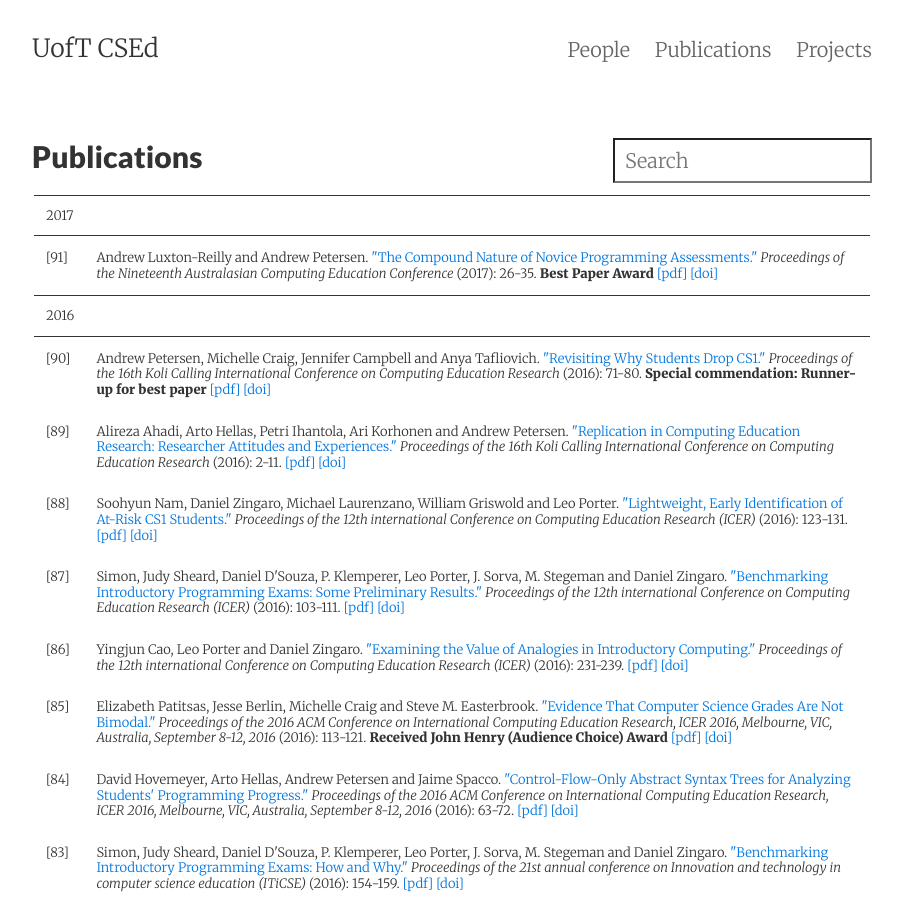
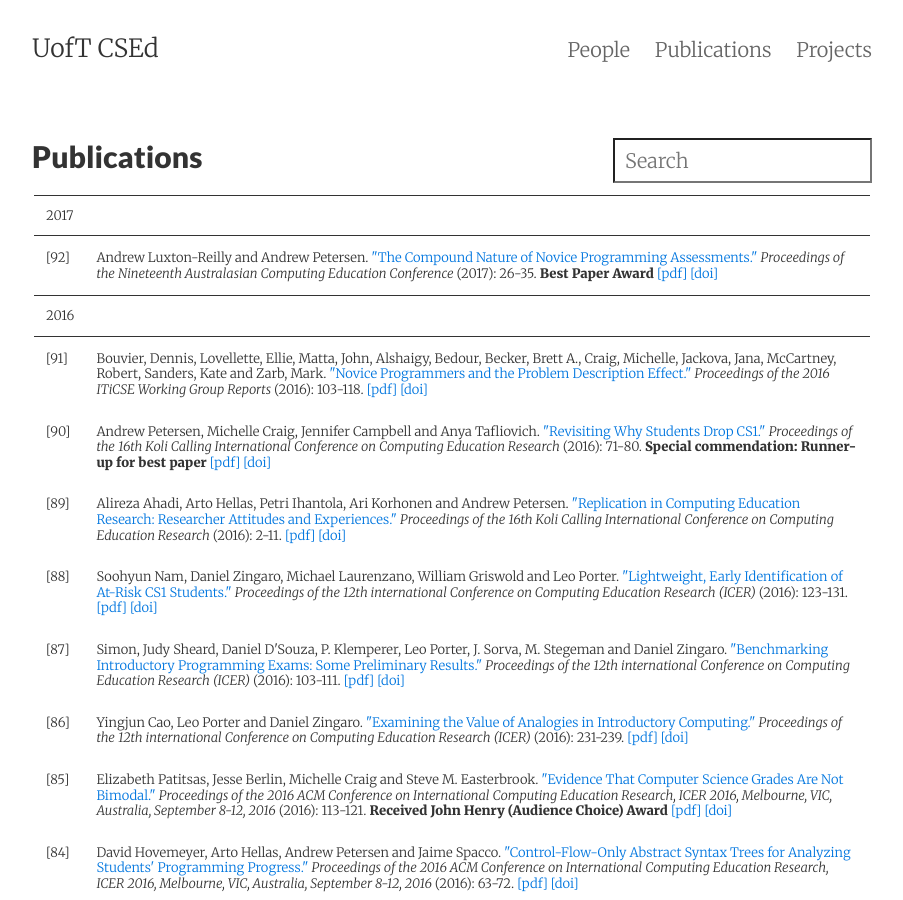
Before and after one commit to uoftcsed/uoftcsed.github.io, a Jekyll site: the page built from pubs.md, in a window 1280 px wide and 900 px high. Shown: the whole window, without its empty margins (188-1091 px from the left). Built offline with Jekyll 4.4.1, drawn with Linux system fonts in a browser that asks for light colours; nearby versions of some CDN libraries.

Commit message:
adding ITiCSE Working group paper

```diff
--- a/pubs.md
+++ b/pubs.md
@@ -8,10 +8,12 @@ tags: publications
 
 <table id="pubs" class="result">
 <tr><td colspan="2" class="sheader">2017</td></tr>
-<tr class="bibline"><td class="bibref"><a class="bibanchor" name="91"></a>[91]</td><td class="bibitem">Andrew Luxton-Reilly and Andrew Petersen.  <a href="http://doi.acm.org/10.1145/3013499.3013500">"The Compound Nature of Novice Programming Assessments." </a><i>Proceedings of the Nineteenth Australasian Computing Education Conference </i>(2017): 26-35.
+<tr class="bibline"><td class="bibref"><a class="bibanchor" name="92"></a>[92]</td><td class="bibitem">Andrew Luxton-Reilly and Andrew Petersen.  <a href="http://doi.acm.org/10.1145/3013499.3013500">"The Compound Nature of Novice Programming Assessments." </a><i>Proceedings of the Nineteenth Australasian Computing Education Conference </i>(2017): 26-35.
 <b>Best Paper Award</b>
 <span class="Z3988" title="ctx_ver=Z39.88-2004&amp;rft_val_fmt=info%3Aofi%2Ffmt%3Akev%3Amtx%3Abook&amp;rft.atitle=The+Compound+Nature+of+Novice+Programming+Assessments&amp;rft.btitle=Proceedings+of+the+Nineteenth+Australasian+Computing+Education+Conference&amp;rft.genre=bookitem&amp;rft.pub=&amp;rft_id=http%3A%2F%2Fdoi.acm.org%2F10.1145%2F3013499.3013500&amp;rfr_id=info%3Asid%2F%3Abibs%2FCampbell.bib%3Bbibs%2FCraig.bib%3Bbibs%2FEasterbrook.bib%3Bbibs%2FEngels.bib%3Bbibs%2FGries.bib%3Bbibs%2FHorton.bib%3Bbibs%2FLiu.bib%3Bbibs%2FPatitsas.bib%3Bbibs%2FPetersen.bib%3Bbibs%2FPitt.bib%3Bbibs%2FReid.bib%3Bbibs%2FSmith.bib%3Bbibs%2FTafliovich.bib%3Bbibs%2FZingaro.bib&amp;rft.date=2017&amp;rft.au=Andrew+Luxton-Reilly&amp;rft.au=Andrew+Petersen"></span> <span class="bibmenu"><a href="http://doi.acm.org/10.1145/3013499.3013500">[pdf]</a> <a href="http://dx.doi.org/10.1145/3013499.3013500">[doi]</a></span></td></tr>
 <tr><td colspan="2" class="sheader">2016</td></tr>
+<tr class="bibline"><td class="bibref"><a class="bibanchor" name="91"></a>[91]</td><td class="bibitem">Bouvier, Dennis, Lovellette, Ellie, Matta, John, Alshaigy, Bedour, Becker, Brett A., Craig, Michelle, Jackova, Jana, McCartney, Robert, Sanders, Kate and Zarb, Mark.  <a href="http://doi.acm.org/10.1145/3024906.3024912">"Novice Programmers and the Problem Description Effect." </a><i>Proceedings of the 2016 ITiCSE Working Group Reports </i>(2016): 103-118.
+<span class="Z3988" title="ctx_ver=Z39.88-2004&amp;rft_val_fmt=info%3Aofi%2Ffmt%3Akev%3Amtx%3Abook&amp;rft.atitle=Novice+Programmers+and+the+Problem+Description+Effect&amp;rft.btitle=Proceedings+of+the+2016+ITiCSE+Working+Group+Reports&amp;rft.genre=bookitem&amp;rft.pub=ACM&amp;rft_id=http%3A%2F%2Fdoi.acm.org%2F10.1145%2F3024906.3024912&amp;rfr_id=info%3Asid%2F%3Abibs%2FCampbell.bib%3Bbibs%2FCraig.bib%3Bbibs%2FEasterbrook.bib%3Bbibs%2FEngels.bib%3Bbibs%2FGries.bib%3Bbibs%2FHorton.bib%3Bbibs%2FLiu.bib%3Bbibs%2FPatitsas.bib%3Bbibs%2FPetersen.bib%3Bbibs%2FPitt.bib%3Bbibs%2FReid.bib%3Bbibs%2FSmith.bib%3Bbibs%2FTafliovich.bib%3Bbibs%2FZingaro.bib&amp;rft.date=2016&amp;rft.au=Bouvier%2C+Dennis&amp;rft.au=Lovellette%2C+Ellie&amp;rft.au=Matta%2C+John&amp;rft.au=Alshaigy%2C+Bedour&amp;rft.au=Becker%2C+Brett+A.&amp;rft.au=Craig%2C+Michelle&amp;rft.au=Jackova%2C+Jana&amp;rft.au=McCartney%2C+Robert&amp;rft.au=Sanders%2C+Kate&amp;rft.au=Zarb%2C+Mark"></span> <span class="bibmenu"><a href="http://doi.acm.org/10.1145/3024906.3024912">[pdf]</a> <a href="http://dx.doi.org/10.1145/3024906.3024912">[doi]</a></span></td></tr>
 <tr class="bibline"><td class="bibref"><a class="bibanchor" name="90"></a>[90]</td><td class="bibitem">Andrew Petersen, Michelle Craig, Jennifer Campbell and Anya Tafliovich.  <a href="http://doi.acm.org/10.1145/2999541.2999552">"Revisiting Why Students Drop CS1." </a><i>Proceedings of the 16th Koli Calling International Conference on Computing Education Research </i>(2016): 71-80.
 <b>Special commendation: Runner-up for best paper</b>
 <span class="Z3988" title="ctx_ver=Z39.88-2004&amp;rft_val_fmt=info%3Aofi%2Ffmt%3Akev%3Amtx%3Abook&amp;rft.atitle=Revisiting+Why+Students+Drop+CS1&amp;rft.btitle=Proceedings+of+the+16th+Koli+Calling+International+Conference+on+Computing+Education+Research&amp;rft.genre=bookitem&amp;rft.pub=&amp;rft_id=http%3A%2F%2Fdoi.acm.org%2F10.1145%2F2999541.2999552&amp;rfr_id=info%3Asid%2F%3Abibs%2FCampbell.bib%3Bbibs%2FCraig.bib%3Bbibs%2FEasterbrook.bib%3Bbibs%2FEngels.bib%3Bbibs%2FGries.bib%3Bbibs%2FHorton.bib%3Bbibs%2FLiu.bib%3Bbibs%2FPatitsas.bib%3Bbibs%2FPetersen.bib%3Bbibs%2FPitt.bib%3Bbibs%2FReid.bib%3Bbibs%2FSmith.bib%3Bbibs%2FTafliovich.bib%3Bbibs%2FZingaro.bib&amp;rft.date=2016&amp;rft.au=Andrew+Petersen&amp;rft.au=Michelle+Craig&amp;rft.au=Jennifer+Campbell&amp;rft.au=Anya+Tafliovich"></span> <span class="bibmenu"><a href="http://doi.acm.org/10.1145/2999541.2999552">[pdf]</a> <a href="http://dx.doi.org/10.1145/2999541.2999552">[doi]</a></span></td></tr>
```
